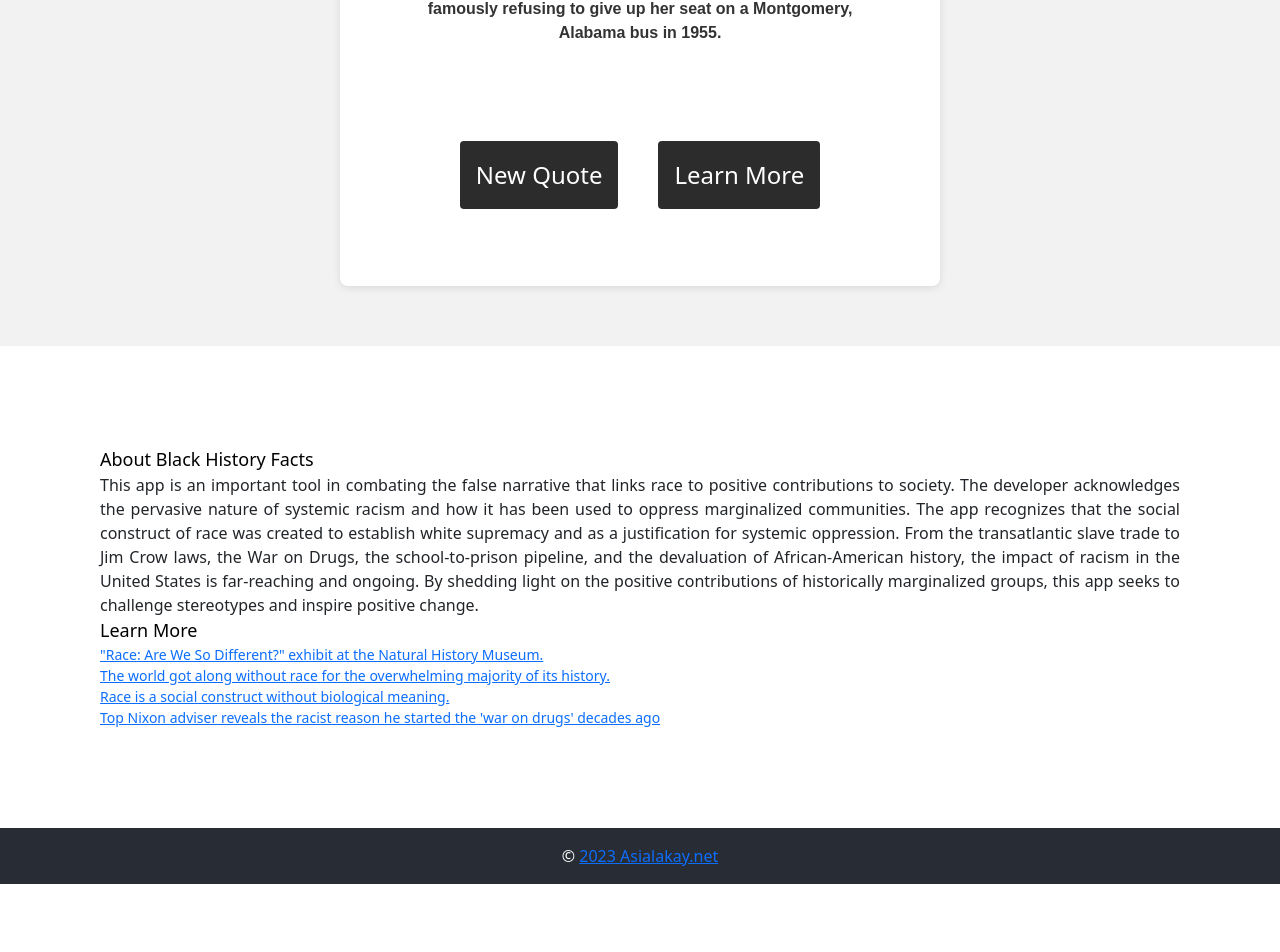
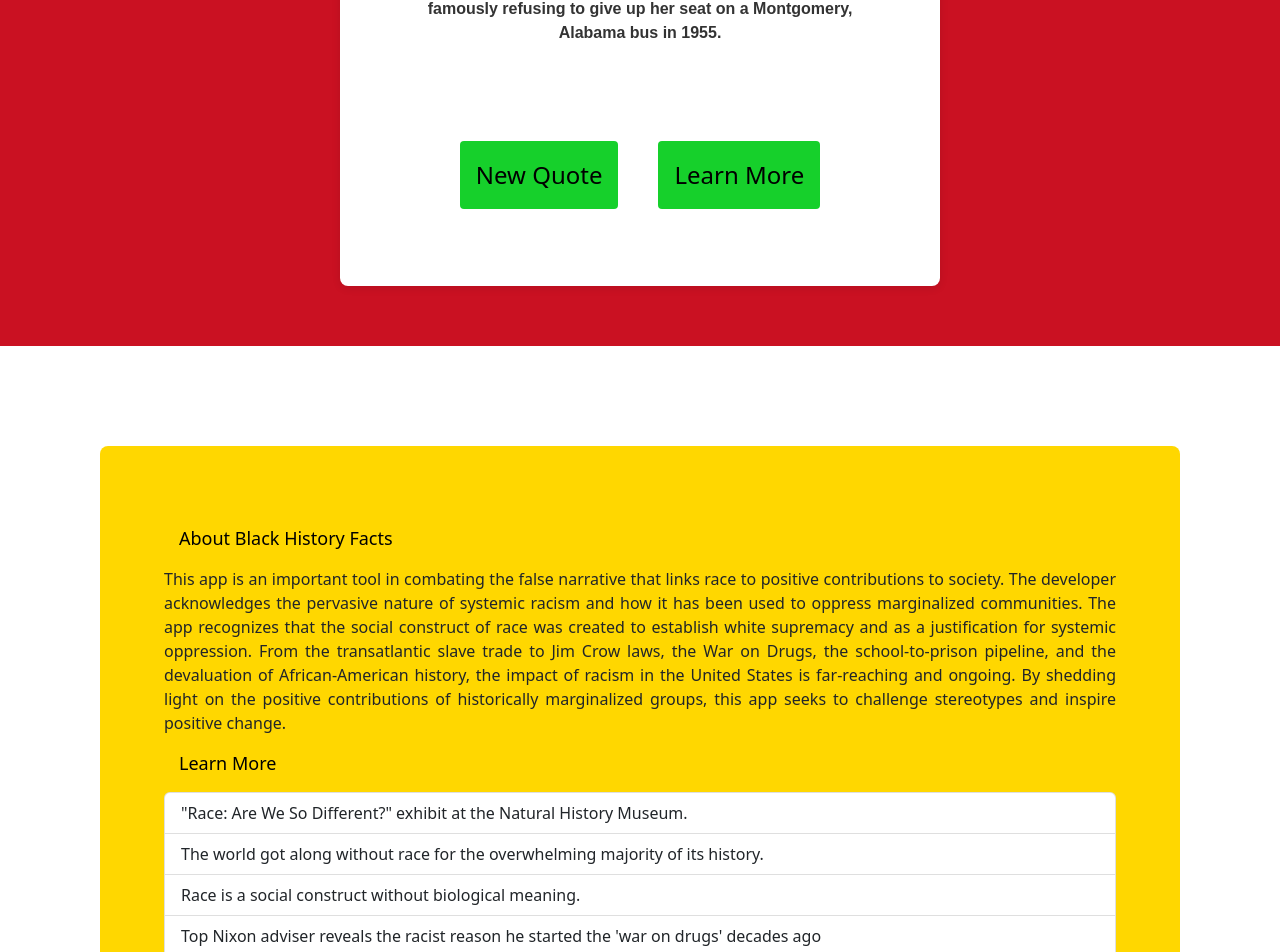
Before and after one commit to asiakay/history-fact-app, a React (Create React App) app: page / in a window 1280 px wide. Shown: the part 354-1306 px from the top of the page. Before the commit the page ends 1238 px from the top, so only its background shows below. Built offline with nearby package versions, Linux system fonts and the light colour scheme.

Commit message:
added list group, json data and visual contrast

```diff
--- a/src/App.js
+++ b/src/App.js
@@ -15,7 +15,7 @@ display: flex;
   align-items: center;
   justify-content: center;
   height: 80vh;
-  background-color: #f2f2f2;
+  background-color: #ca1122;
   margin-top: 0px;
 `;
 
--- a/src/components/Background.js
+++ b/src/components/Background.js
@@ -1,6 +1,7 @@
 import React from 'react';
 import styled from 'styled-components';
-
+//import ListGroup from 'react-bootstrap/ListGroup';
+import Links from './Links';
 
 const StyledBackground = styled.div`
 display: flex;
@@ -8,13 +9,16 @@ display: flex;
     align-items: left;
     align-content: left;
     margin: 100px;
+    padding: 4em;
     text-align: justify;
+    background-color: #ffd700;
+    border-radius: 8px;
 `;
 
 const Title = styled.h2`
 font-size: 18px;
 line-height: 1.5;
-margin: 0;
+margin: 15px;
 display: flex;
 align-items: center;
 color: Black;
@@ -24,24 +28,10 @@ color: Black;
 function Background(){
 return(
 <StyledBackground>
-
 <Title>About Black History Facts</Title>
 This app is an important tool in combating the false narrative that links race to positive contributions to society. The developer acknowledges the pervasive nature of systemic racism and how it has been used to oppress marginalized communities. The app recognizes that the social construct of race was created to establish white supremacy and as a justification for systemic oppression. From the transatlantic slave trade to Jim Crow laws, the War on Drugs, the school-to-prison pipeline, and the devaluation of African-American history, the impact of racism in the United States is far-reaching and ongoing. By shedding light on the positive contributions of historically marginalized groups, this app seeks to challenge stereotypes and inspire positive change.
 <Title>Learn More</Title>
-
-     <small><a href="https://www.si.edu/exhibitions/race-are-we-so-different%3Aevent-exhib-509" target="_blank" rel="noopener noreferrer">"Race: Are We So Different?" exhibit at the Natural History Museum.</a>
-</small>
-
-<small><a href="https://nmaahc.si.edu/learn/talking-about-race/topics/historical-foundations-race" target="_blank" rel="noopener noreferrer">The world got along without race for the overwhelming majority of its history.</a>
-</small>
-
-<small>
-<a href="https://www.scientificamerican.com/article/race-is-a-social-construct-scientists-argue/" target="_blank" rel="noopener noreferrer">Race is a social construct without biological meaning. </a>
-</small>
-
-<small>
-  <a href="https://www.businessinsider.com/nixon-adviser-ehrlichman-anti-left-anti-black-war-on-drugs-2019-7">Top Nixon adviser reveals the racist reason he started the 'war on drugs' decades ago</a>
-</small>
+<Links />
       </StyledBackground>
       );
       }
--- a/src/components/Footer.js
+++ b/src/components/Footer.js
@@ -2,7 +2,7 @@ import React from 'react';
 import styled from 'styled-components';
 
 const StyledFooter = styled.footer`
-background-color: #282c34;
+background-color: #000;
 padding: 1rem;
 color: #ffffff;
 text-align: center;
--- /dev/null
+++ b/src/components/Links.js
@@ -0,0 +1,25 @@
+import React, { useState, useEffect } from "react";
+import { ListGroup } from "react-bootstrap";
+import linksData from "../data/links.json";
+
+const Links = () => {
+  const [links, setLinks] = useState([]);
+
+  useEffect(() => {
+    setLinks(linksData);
+  }, []);
+
+  return (
+    <div>
+      <ListGroup>
+        {links.map((link, index) => (
+          <ListGroup.Item key={index} action href={link.url} target="_blank">
+            {link.title}
+          </ListGroup.Item>
+        ))}
+      </ListGroup>
+    </div>
+  );
+};
+
+export default Links;
--- a/src/components/QuoteDisplay.js
+++ b/src/components/QuoteDisplay.js
@@ -58,8 +58,8 @@ const ButtonContainer = styled.div`
 const Button = styled.button`
   font-size: 1rem;
   border: none;
-  background-color: #2c2c2c;
-  color: #fff;
+  background-color: #16d02b;
+  color: #000;
   border-radius: 4px;
   cursor: pointer;
   font-size: 1.5rem;
@@ -68,7 +68,7 @@ const Button = styled.button`
   transition: background-color 0.3s ease;
 
   &:hover {
-    background-color: #444;
+    background-color: #ffd700;
   }
 
   &:active {
--- /dev/null
+++ b/src/data/links.json
@@ -0,0 +1,22 @@
+[
+  {
+    "title": "\"Race: Are We So Different?\" exhibit at the Natural History Museum.",
+    "url": "https://www.si.edu/exhibitions/race-are-we-so-different%3Aevent-exhib-509"
+  },
+  {
+    "title": "The world got along without race for the overwhelming majority of its history.",
+    "url": "https://nmaahc.si.edu/learn/talking-about-race/topics/historical-foundations-race"
+  },
+  {
+    "title": "Race is a social construct without biological meaning.",
+    "url": "https://www.scientificamerican.com/article/race-is-a-social-construct-scientists-argue/"
+  },
+  {
+    "title": "Top Nixon adviser reveals the racist reason he started the 'war on drugs' decades ago",
+    "url": "https://www.businessinsider.com/nixon-adviser-ehrlichman-anti-left-anti-black-war-on-drugs-2019-7"
+  },
+  {
+    "title": "The Historical Origins and Development of Racism",
+    "url": "https://www.pbs.org/race/000_About/002_04-background-02-01.htm"
+  }
+]
--- a/src/index.css
+++ b/src/index.css
@@ -7,21 +7,12 @@ body {
   -moz-osx-font-smoothing: grayscale;
   -webkit-text-size-adjust: none;
   text-size-adjust: none;
+  background-color: #ffd700;
 }
 
 code {
   font-family: source-code-pro, Menlo, Monaco, Consolas, "Courier New",
     monospace;
-}
-
-header {
-  height: 60px;
-  background-color: #fff;
-  box-shadow: 0 2px 4px rgba(0, 0, 0, 0.1);
-  display: flex;
-  align-items: center;
-  justify-content: space-between;
-  padding: 0 20px;
 }
 
 @media (max-width: 768px) {
```
